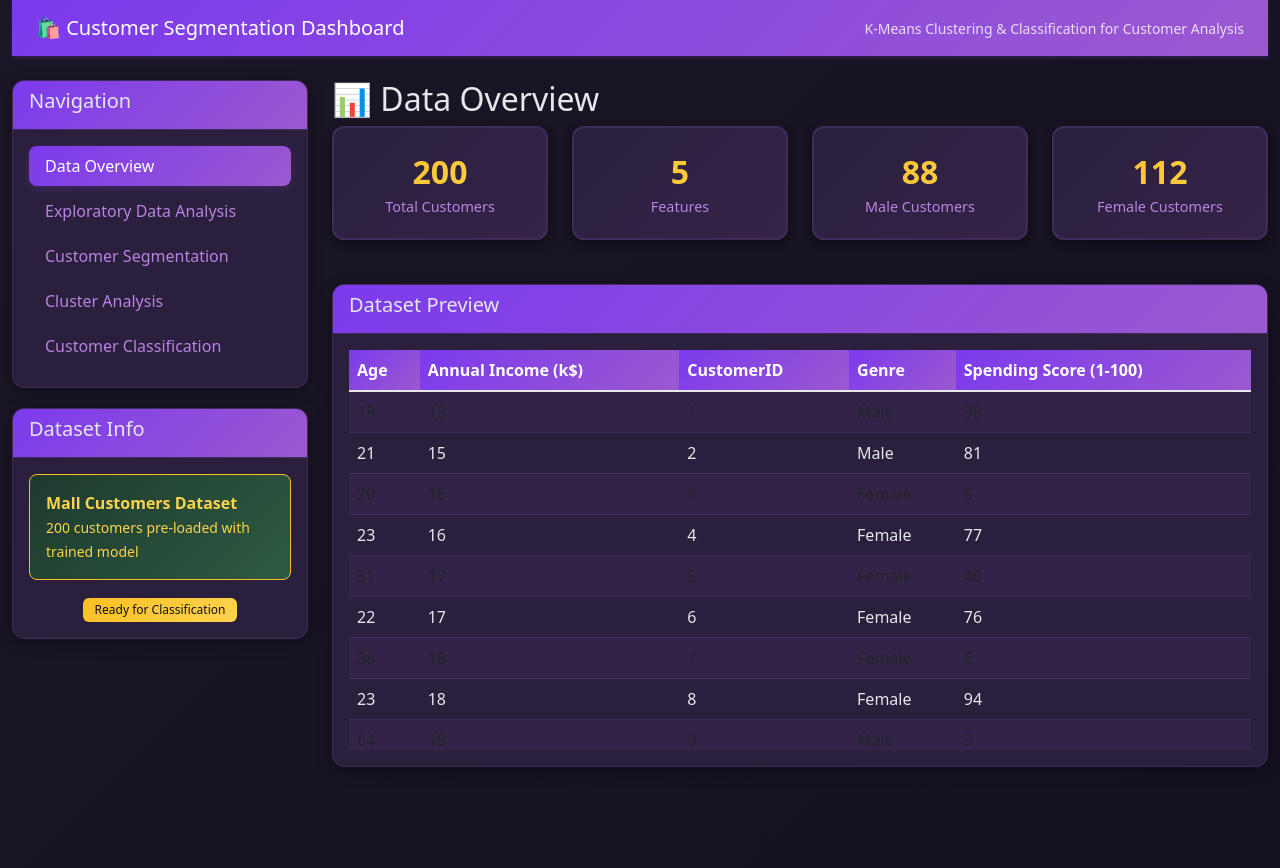
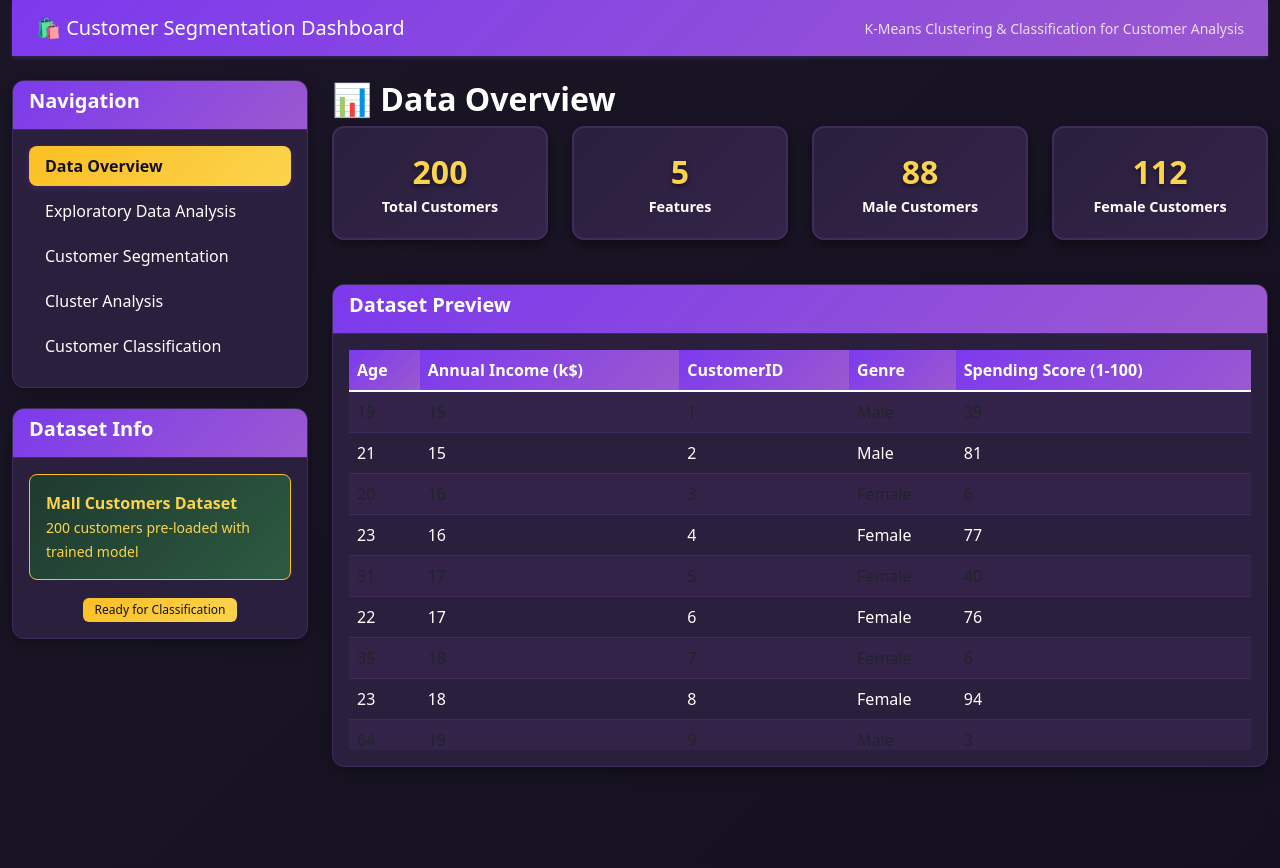
Before and after one commit to Ansh07017/customer_segmentation, a Flask app: page / in a window 1280 px wide. Run offline with Flask 3, Linux system fonts and the light colour scheme; some libraries are stand-ins or nearby versions.

Commit message:
Improve readability of text and digits on the website for better user experience
Updates text and font colors in index.html to improve readability against the darker theme background.

Replit-Commit-Author: Agent
Replit-Commit-Session-Id: 1e7b6241-c2dd-4ad3-97f0-0e033c96f3b4
Replit-Commit-Screenshot-Url: https://storage.googleapis.com/screenshot-production-us-central1/1fcb6693-fbbe-4d76-9b0d-372f224beffb/458fd853-b431-4b67-9b3a-1d7bf046b4a2.jpg

```diff
--- a/templates/index.html
+++ b/templates/index.html
@@ -21,8 +21,9 @@
             --darker-bg: #141020;
             --card-bg: #2a1f3d;
             --border-color: #3f2c5a;
-            --text-primary: #e5e7eb;
-            --text-secondary: #d1d5db;
+            --text-primary: #f3f4f6;
+            --text-secondary: #e5e7eb;
+            --text-light: #ffffff;
         }
 
         body {
@@ -62,7 +63,20 @@
             box-shadow: 0 4px 15px rgba(0, 0, 0, 0.3);
             border-radius: 12px;
             overflow: hidden;
-            color: var(--text-primary);
+            color: var(--text-light);
+        }
+
+        .card-body {
+            color: var(--text-light);
+        }
+
+        .card-title {
+            color: var(--text-light);
+            font-weight: 600;
+        }
+
+        .card-text {
+            color: var(--text-light);
         }
 
         .card-header {
@@ -85,16 +99,14 @@
         .metric-value {
             font-size: 2em;
             font-weight: bold;
-            background: var(--gold-gradient);
-            -webkit-background-clip: text;
-            -webkit-text-fill-color: transparent;
-            background-clip: text;
+            color: var(--light-gold);
+            text-shadow: 0 2px 4px rgba(0, 0, 0, 0.5);
         }
 
         .metric-label {
-            color: var(--light-purple);
+            color: var(--text-light);
             font-size: 0.9em;
-            font-weight: 500;
+            font-weight: 600;
         }
 
         .loading {
@@ -259,7 +271,7 @@
         }
 
         .table {
-            color: var(--text-primary);
+            color: var(--text-light);
             background: var(--card-bg);
         }
 
@@ -267,11 +279,14 @@
             background: var(--purple-gradient);
             color: white;
             border: none;
+            font-weight: 600;
         }
 
         .table td {
             border-color: var(--border-color);
             background: transparent;
+            color: var(--text-light);
+            font-weight: 500;
         }
 
         .classification-result {
@@ -355,17 +378,25 @@
         }
 
         h1, h2, h3, h4, h5, h6 {
-            color: var(--text-primary);
+            color: var(--text-light);
+            font-weight: 600;
         }
 
         .nav-pills .nav-link {
-            color: var(--light-purple);
+            color: var(--text-light);
             background: transparent;
+            font-weight: 500;
         }
 
         .nav-pills .nav-link:hover {
             background-color: rgba(155, 89, 208, 0.15);
-            color: var(--primary-purple);
+            color: var(--light-gold);
+        }
+
+        .nav-pills .nav-link.active {
+            background: var(--gold-gradient);
+            color: var(--darker-bg);
+            font-weight: 600;
         }
 
         .text-center .badge {
```
Also changed, not shown: other parts of templates/index.html (+16 -8 lines).
